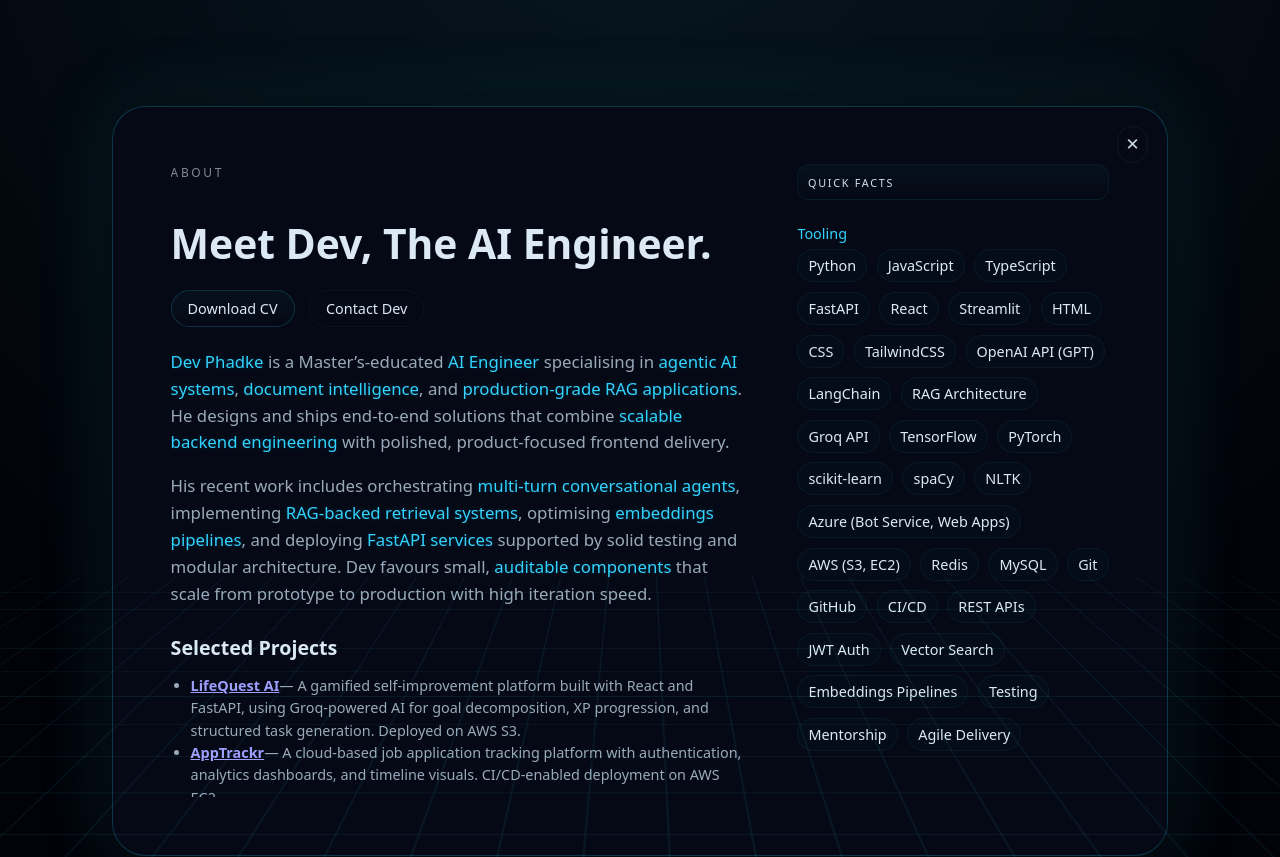
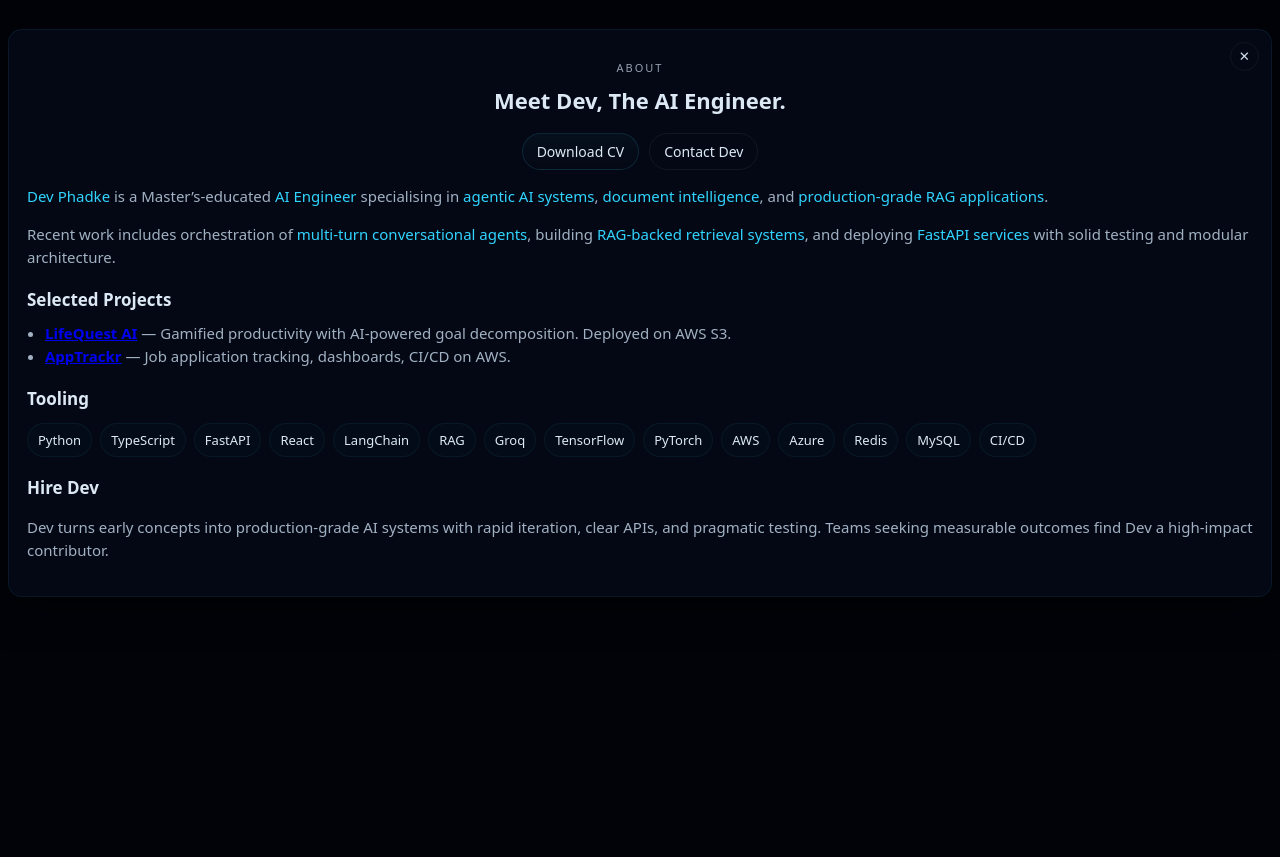
Before and after one commit to Pracind/portfolio, a React (Vite) app: page /about in a window 1280 px wide. Shown: the top 857 px of the page. After the commit the page ends 834 px from the top, so only its background shows below. Built offline with nearby package versions, Linux system fonts and the light colour scheme.

Commit message:
All elements done final tweaking left

```diff
--- a/src/App.mobile.tsx
+++ b/src/App.mobile.tsx
@@ -5,7 +5,7 @@ import { useState, useEffect } from "react";
 import portraitImg from "./assets/portait.jpg"; // ensure filename matches
 import { Routes, Route, Link, useLocation } from "react-router-dom";
 
-import AboutPage from "./pages/About";
+import AboutMobile from "./pages/About.mobile";
 
 type FrameContentProps = {
   hasStarted: boolean;
@@ -71,9 +71,8 @@ function FrameContentMobile({
           >
             <p className="hero-eyebrow">OVERVIEW</p>
             <h1>
-              Build <span>Scalable, AI-Driven</span>
+              Build <span>Scalable, AI-Driven</span> web experiences.
             </h1>
-            <p className="hero-sub">Agentic AI, RAG systems, and full-stack delivery.</p>
           </motion.div>
         )}
 
@@ -227,7 +226,7 @@ export default function AppMobile() {
               />
             }
           />
-          <Route path="/about" element={<AboutPage />} />
+          <Route path="/about" element={<AboutMobile />} />
         </Routes>
       </AnimatePresence>
     </motion.div>
--- a/src/main.tsx
+++ b/src/main.tsx
@@ -18,8 +18,10 @@ function renderApp(AppComponent: React.ComponentType) {
 
 // Decide mobile vs desktop at runtime.
 // Adjust the breakpoint as you prefer (900px used in your desktop App.tsx matchMedia).
-const MOBILE_QUERY = "(max-width: 900px)";
-const isMobile = typeof window !== "undefined" && window.matchMedia && window.matchMedia(MOBILE_QUERY).matches;
+// const MOBILE_QUERY = "(max-width: 900px)";
+// const isMobile = typeof window !== "undefined" && window.matchMedia && window.matchMedia(MOBILE_QUERY).matches;
+
+const isMobile = true;
 
 if (isMobile) {
   import("./App.mobile")
--- a/src/pages/About.mobile.css
+++ b/src/pages/About.mobile.css
@@ -1,44 +1,206 @@
-/* src/pages/About.mobile.css
-   Mobile-only overrides for the About modal
-*/
+/* ===== TEMPORARY OVERRIDES — paste at top of About.mobile.css ===== */
+/* Remove these after verifying layout to keep CSS clean */
 
-/* Make the dialog stack vertically and become full-width */
-.about-frame {
-  grid-template-columns: 1fr !important;
-  padding: 14px !important;
-  margin: 10px !important;
-  gap: 12px !important;
-  border-radius: 12px !important;
+.about-mobile-root {
+  position: relative !important;
+  width: 100vw !important;          /* full viewport width */
+  max-width: 100vw !important;
+  left: 0 !important;
+  padding: 0 8px !important;        /* small gutter */
+  margin: 0 !important;
+  box-sizing: border-box !important;
 }
 
-/* Move close button to the top-right but smaller */
-.about-close {
-  right: 10px !important;
-  top: 8px !important;
-  font-size: 18px !important;
-  padding: 6px 8px !important;
+/* make the card fill the available width inside the gutter */
+.about-mobile-frame {
+  width: calc(100vw - 16px) !important;
+  max-width: none !important;
+  margin: 12px auto !important;
+  box-sizing: border-box !important;
 }
 
-/* Left content full-width */
-.about-left {
-  order: 0 !important;
-  width: 100% !important;
-  padding-bottom: 6px !important;
+/* ensure no desktop grid is active */
+.about-grid { display: flex !important; flex-direction: column !important; gap: 16px !important; }
+.about-right { display: none !important; }
+
+
+/* ============================================================= */
+/* VARIABLES */
+/* ============================================================= */
+:root {
+  --ui-scale: 0.95;
+  --radius-md: 12px;
+  --text-md: 15px;
 }
 
-/* Right content stacks under left content */
-.about-right {
-  order: 1 !important;
-  width: 100% !important;
-  margin-top: 6px !important;
-  display: block !important;
+/* ============================================================= */
+/* ROOT + FRAME */
+/* ============================================================= */
+
+.about-mobile-root {
+  width: 100%;
+  min-height: 100vh;
+
+  display: flex;
+  justify-content: center;
+  align-items: flex-start;
+
+  padding: 12px;                     /* small mobile gutter */
+  box-sizing: border-box;
+  background: #020309;
+  color: #e5f3ff;
 }
 
-/* Tooling pills wrap and are larger tappable */
-.tooling-list { display: flex !important; flex-wrap: wrap !important; gap: 8px !important; }
-.tool-pill { padding: 6px 10px !important; font-size: 12px !important; }
+/* Full-width card inside mobile */
+.about-mobile-frame {
+  width: 100%;                       /* fills parent minus 12px padding */
+  max-width: 100%;                   /* remove desktop cap */
 
-/* Headings & action buttons scaled for mobile */
-.about-heading { font-size: 20px !important; margin-bottom: 8px !important; }
-.section-title { font-size: 16px !important; margin-top: 10px !important; }
-.about-actions a { min-height: 44px !important; padding: 10px 12px !important; display: inline-flex !important; align-items: center !important; justify-content: center !important; }
+  background: rgba(5,9,21,0.96);
+  border: 1px solid rgba(49,212,255,0.08);
+  border-radius: 14px;
+
+  padding: 18px;
+  box-shadow: 0 8px 40px rgba(0,0,0,0.6);
+
+  position: relative;
+  overflow: auto;
+  box-sizing: border-box;
+}
+
+/* Close button */
+.about-mobile-close {
+  position: absolute;
+  top: 12px;
+  right: 12px;
+  background: transparent;
+  border: 1px solid rgba(255,255,255,0.05);
+  color: rgba(229,243,255,0.9);
+  border-radius: 999px;
+  padding: 6px 8px;
+  cursor: pointer;
+}
+
+/* ============================================================= */
+/* TOP: portrait + heading + actions */
+/* ============================================================= */
+
+.about-mobile-top {
+  display: flex;
+  flex-direction: column;
+  align-items: center;
+  gap: 12px;
+  margin-top: 12px;
+}
+
+
+
+/* Eyebrow + heading */
+.about-mobile-eyebrow {
+  font-size: 11px;
+  letter-spacing: 0.18em;
+  color: rgba(229,243,255,0.65);
+  text-transform: uppercase;
+}
+
+.about-mobile-heading {
+  text-align: center;
+  font-size: 22px;
+  line-height: 1.25;
+  margin: 0;
+  color: rgba(229,243,255,0.96);
+}
+
+/* ============================================================= */
+/* ACTION BUTTONS */
+/* ============================================================= */
+
+.about-mobile-actions {
+  display: flex;
+  gap: 10px;
+  margin-top: 6px;
+}
+
+.primary-btn,
+.secondary-btn {
+  padding: 8px 14px;
+  border-radius: 999px;
+  font-size: 14px;
+  text-decoration: none;
+
+  color: rgba(229,243,255,0.96);
+  border: 1px solid rgba(49,212,255,0.14);
+  background: linear-gradient(180deg, rgba(49,212,255,0.04), rgba(5,9,21,0.6));
+
+  display: inline-flex;
+  align-items: center;
+}
+
+.secondary-btn {
+  border: 1px solid rgba(255,255,255,0.06);
+  background: transparent;
+}
+
+/* ============================================================= */
+/* BODY TEXT */
+/* ============================================================= */
+
+.about-mobile-body {
+  margin-top: 14px;
+  font-size: var(--text-md);
+  color: rgba(170,187,204,0.95);
+  line-height: 1.55;
+}
+
+.section-title {
+  margin-top: 18px;
+  margin-bottom: 8px;
+  color: rgba(229,243,255,0.96);
+  font-size: 17px;
+}
+
+/* Projects list */
+.project-list {
+  padding-left: 18px;
+  margin: 0;
+  font-size: var(--text-md);
+}
+
+/* ============================================================= */
+/* TOOLING */
+/* ============================================================= */
+
+.tooling-list {
+  display: flex;
+  flex-wrap: wrap;
+  gap: 8px;
+  margin-top: 10px;
+}
+
+.tool-pill {
+  padding: 6px 10px;
+  border-radius: 999px;
+  border: 1px solid rgba(49,212,255,0.06);
+  background: rgba(49,212,255,0.02);
+  font-size: 13px;
+  color: rgba(229,243,255,0.96);
+}
+
+/* Accent text */
+.accent {
+  color: #31d4ff;
+  font-weight: 500;
+}
+
+/* ============================================================= */
+/* SMALL PHONES */
+/* ============================================================= */
+
+@media (max-width: 360px) {
+  .about-mobile-frame {
+    padding: 14px;
+  }
+  .about-mobile-portrait {
+    width: clamp(120px, 60vw, 200px);
+  }
+}
--- /dev/null
+++ b/src/pages/About.mobile.tsx
@@ -0,0 +1,150 @@
+import React, { useEffect } from "react";
+import { motion } from "framer-motion";
+import { useNavigate } from "react-router-dom";
+import "./About.mobile.css";
+
+
+const pageVariants = {
+  hidden: { opacity: 0, y: 8, scale: 0.996 },
+  enter: { opacity: 1, y: 0, scale: 1 },
+  exit: { opacity: 0, y: 8, scale: 0.996 },
+};
+
+export default function AboutMobile() {
+  const nav = useNavigate();
+
+  useEffect(()=>{ console.log("MOBILE About mounted"); }, []);
+
+  useEffect(() => {
+    const onKey = (e: KeyboardEvent) => e.key === "Escape" && nav("/");
+    window.addEventListener("keydown", onKey);
+    return () => window.removeEventListener("keydown", onKey);
+  }, [nav]);
+
+  return (
+    <motion.div
+      className="about-mobile-root"
+      initial="hidden"
+      animate="enter"
+      exit="exit"
+      variants={pageVariants}
+      transition={{ duration: 0.36, ease: "easeOut" }}
+    >
+      <div className="about-mobile-frame" role="dialog" aria-label="About Dev Phadke">
+        <button
+          className="about-mobile-close"
+          onClick={() => nav("/")}
+          aria-label="Close about"
+        >
+          ✕
+        </button>
+
+        <div className="about-mobile-top">
+
+          <div className="about-mobile-eyebrow">ABOUT</div>
+          <h2 className="about-mobile-heading">Meet Dev, The AI Engineer.</h2>
+
+          <div className="about-mobile-actions">
+            <a
+              href="/Dev_Phadke_Resume.pdf"
+              target="_blank"
+              rel="noopener noreferrer"
+              className="primary-btn"
+              aria-label="Download CV"
+            >
+              Download CV
+            </a>
+
+            <a
+              href="mailto:devphadke2000@gmail.com"
+              className="secondary-btn"
+              aria-label="Contact via email"
+            >
+              Contact Dev
+            </a>
+          </div>
+        </div>
+
+        <div className="about-mobile-body">
+          <p>
+            <strong className="accent">Dev Phadke</strong> is a Master’s-educated{" "}
+            <strong className="accent">AI Engineer</strong> specialising in{" "}
+            <strong className="accent">agentic AI systems</strong>,{" "}
+            <strong className="accent">document intelligence</strong>, and{" "}
+            <strong className="accent">production-grade RAG applications</strong>.
+          </p>
+
+          <p>
+            Recent work includes orchestration of{" "}
+            <strong className="accent">multi-turn conversational agents</strong>,
+            building <strong className="accent">RAG-backed retrieval systems</strong>,
+            and deploying <strong className="accent">FastAPI services</strong> with
+            solid testing and modular architecture.
+          </p>
+
+          <h3 className="section-title">Selected Projects</h3>
+          <ul className="project-list">
+            <li>
+              <strong>
+                <a
+                  href="http://lifequest-frontend-pracind.s3-website.eu-north-1.amazonaws.com/"
+                  target="_blank"
+                  rel="noopener noreferrer"
+                  className="project-link"
+                >
+                  LifeQuest AI
+                </a>
+              </strong>{" "}
+              — Gamified productivity with AI-powered goal decomposition. Deployed on AWS S3.
+            </li>
+
+            <li>
+              <strong>
+                <a
+                  href="http://apptrackr.ddns.net/"
+                  target="_blank"
+                  rel="noopener noreferrer"
+                  className="project-link"
+                >
+                  AppTrackr
+                </a>
+              </strong>{" "}
+              — Job application tracking, dashboards, CI/CD on AWS.
+            </li>
+          </ul>
+
+          <h3 className="section-title">Tooling</h3>
+          <div className="tooling-list">
+            {[
+              "Python",
+              "TypeScript",
+              "FastAPI",
+              "React",
+              "LangChain",
+              "RAG",
+              "Groq",
+              "TensorFlow",
+              "PyTorch",
+              "AWS",
+              "Azure",
+              "Redis",
+              "MySQL",
+              "CI/CD",
+            ].map((t) => (
+              <div key={t} className="tool-pill">
+                {t}
+              </div>
+            ))}
+          </div>
+
+          <h3 className="section-title">Hire Dev</h3>
+          <p>
+            Dev turns early concepts into production-grade AI systems with rapid iteration,
+            clear APIs, and pragmatic testing. Teams seeking measurable outcomes find Dev a
+            high-impact contributor.
+          </p>
+        </div>
+      </div>
+    </motion.div>
+  );
+}
--- a/src/pages/About.tsx
+++ b/src/pages/About.tsx
@@ -11,6 +11,8 @@ const pageVariants = {
 
 export default function AboutPage() {
   const nav = useNavigate();
+
+  useEffect(()=>{ console.log("DESKTOP About mounted"); }, []);
 
   useEffect(() => {
     const onKey = (e: KeyboardEvent) => e.key === "Escape" && nav("/");
```
Also changed, not shown: src/App.mobile.css (+15 -1 lines).
